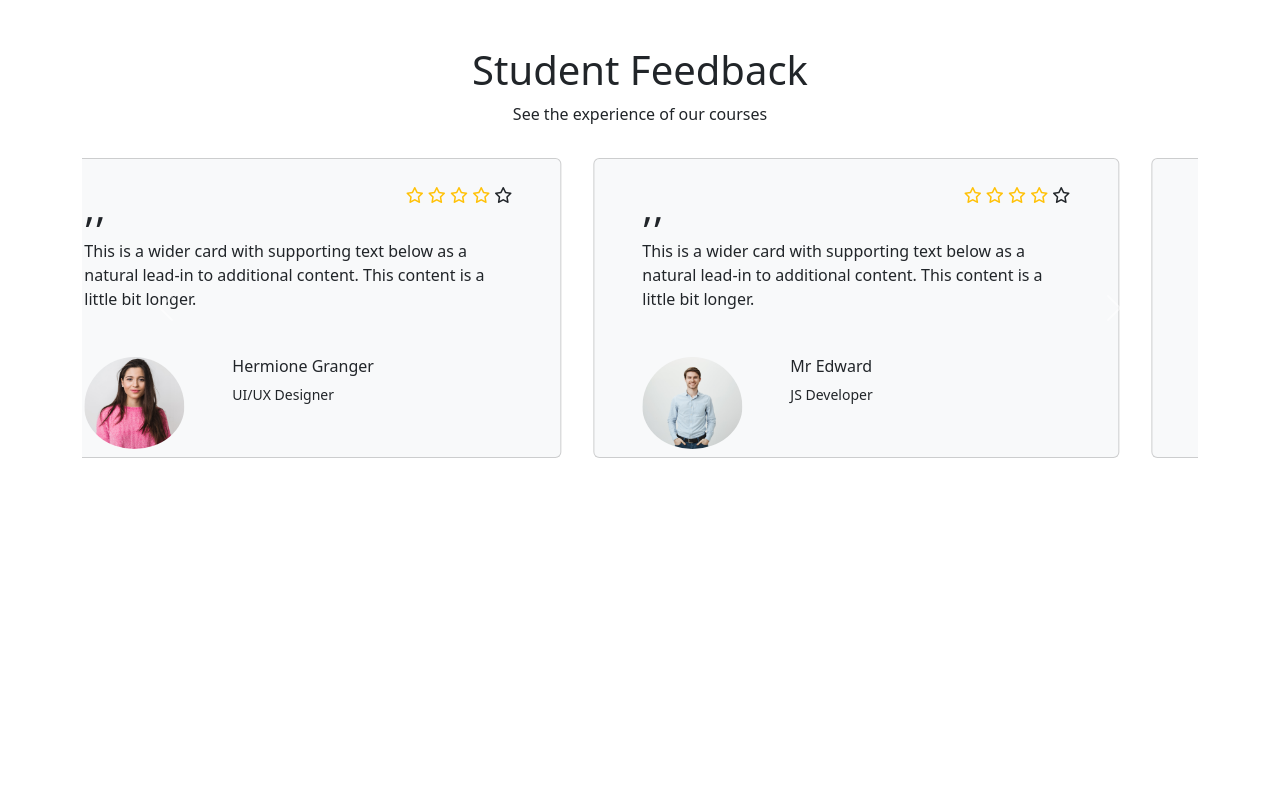
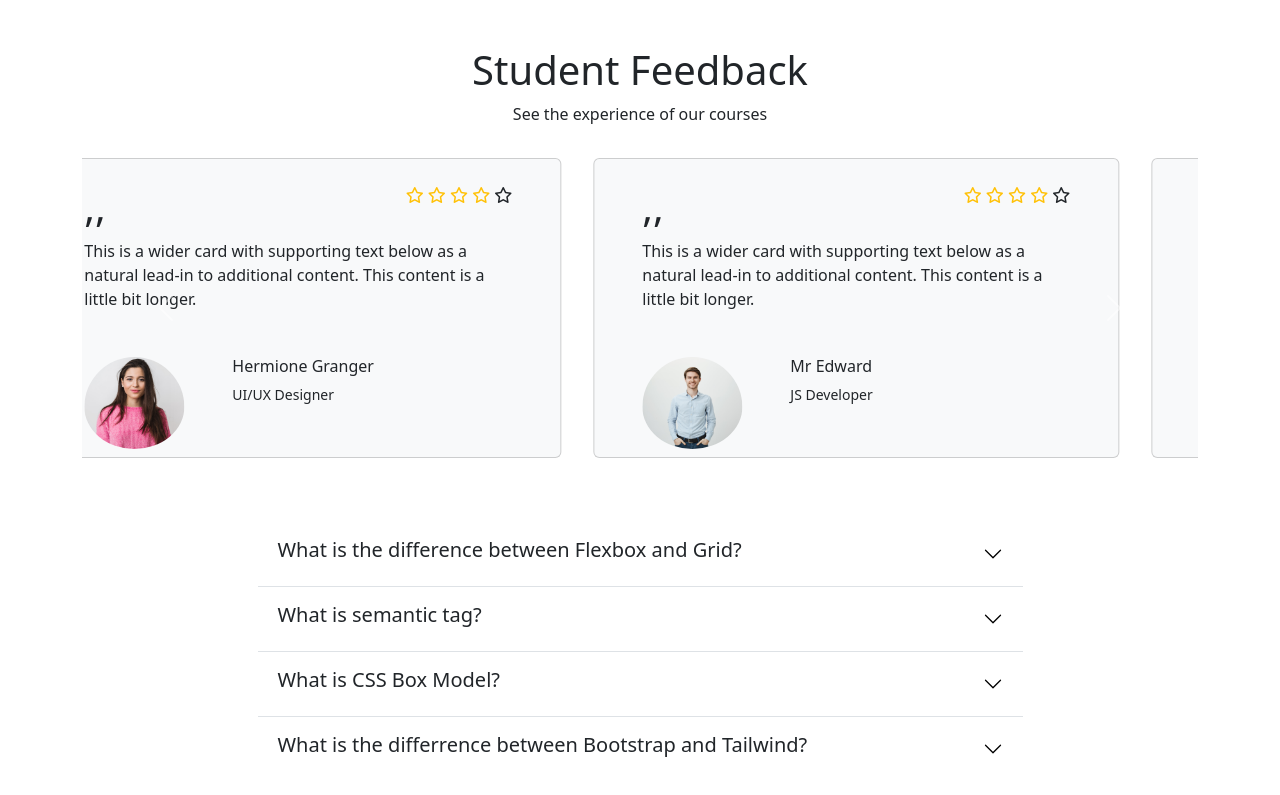
Before and after one commit to IffatNur/assignment3, a plain HTML site: page index.html in a window 1280 px wide. Shown: the part 2184-2979 px from the top of the page. Before the commit the page ends 2658 px from the top, so only its background shows below. Drawn offline with nearby package versions, Linux system fonts and the light colour scheme.

Commit message:
FAQ added

```diff
--- a/index.html
+++ b/index.html
@@ -503,7 +503,7 @@
             </div>
           </div>
           <button class="carousel-control-prev " type="button" data-bs-target="#carouselExampleControls" data-bs-slide="prev">
-            <span class="carousel-control-prev-icon" aria-hidden="true"></span>
+            <span class="carousel-control-prev-icon " aria-hidden="true"></span>
             <span class="visually-hidden">Previous</span>
           </button>
           <button class="carousel-control-next" type="button" data-bs-target="#carouselExampleControls" data-bs-slide="next">
@@ -512,6 +512,51 @@
           </button>
         </div>
       </section>
+      <!-- FAQ  -->
+      <div class="d-flex justify-content-center m-5">
+        <div class="accordion accordion-flush w-75" id="accordionFlushExample">
+  <div class="accordion-item">
+    <h2 class="accordion-header" id="flush-headingOne">
+      <button class="accordion-button collapsed" type="button" data-bs-toggle="collapse" data-bs-target="#flush-collapseOne" aria-expanded="false" aria-controls="flush-collapseOne">
+        <h5>What is the difference between Flexbox and Grid?</h5>
+      </button>
+    </h2>
+    <div id="flush-collapseOne" class="accordion-collapse collapse" aria-labelledby="flush-headingOne" data-bs-parent="#accordionFlushExample">
+      <div class="accordion-body">Grid is made for two-dimensional layout while Flexbox is for one. This means Flexbox can work on either row or columns at a time, but Grids can work on both.</div>
+    </div>
+  </div>
+  <div class="accordion-item">
+    <h2 class="accordion-header" id="flush-headingTwo">
+      <button class="accordion-button collapsed" type="button" data-bs-toggle="collapse" data-bs-target="#flush-collapseTwo" aria-expanded="false" aria-controls="flush-collapseTwo">
+        <h5>What is semantic tag?</h5>
+      </button>
+    </h2>
+    <div id="flush-collapseTwo" class="accordion-collapse collapse" aria-labelledby="flush-headingTwo" data-bs-parent="#accordionFlushExample">
+      <div class="accordion-body">The HTML semantics refers to the tags that provide meaning to an HTML page rather than just presentation. It makes HTML more comprehensible by better defining the different sections and layout of web pages.</div>
+    </div>
+  </div>
+  <div class="accordion-item">
+    <h2 class="accordion-header" id="flush-headingThree">
+      <button class="accordion-button collapsed" type="button" data-bs-toggle="collapse" data-bs-target="#flush-collapseThree" aria-expanded="false" aria-controls="flush-collapseThree">
+        <h5>What is CSS Box Model?</h5>
+      </button>
+    </h2>
+    <div id="flush-collapseThree" class="accordion-collapse collapse" aria-labelledby="flush-headingThree" data-bs-parent="#accordionFlushExample">
+      <div class="accordion-body">The CSS box model is essentially a box that wraps around every HTML element. It consists of: margins, borders, padding, and the actual content.</div>
+    </div>
+  </div>
+  <div class="accordion-item">
+    <h2 class="accordion-header" id="flush-headingThree">
+      <button class="accordion-button collapsed" type="button" data-bs-toggle="collapse" data-bs-target="#flush-collapsefour" aria-expanded="false" aria-controls="flush-collapsefour">
+       <h5> What is the differrence between Bootstrap and Tailwind?</h5>
+      </button>
+    </h2>
+    <div id="flush-collapsefour" class="accordion-collapse collapse" aria-labelledby="flush-headingfour" data-bs-parent="#accordionFlushExample">
+      <div class="accordion-body">Bootstrap comes with a set of pre-styled responsive, mobile-first components that possess a definite UI kit. Tailwind CSS uses a set of utility classes to create a neat UI with more flexibility and uniqueness. </div>
+    </div>
+  </div>
+        </div>
+      </div>
     </main>
     <script
       src="https://cdn.jsdelivr.net/npm/bootstrap@5.2.0/dist/js/bootstrap.bundle.min.js"
```
